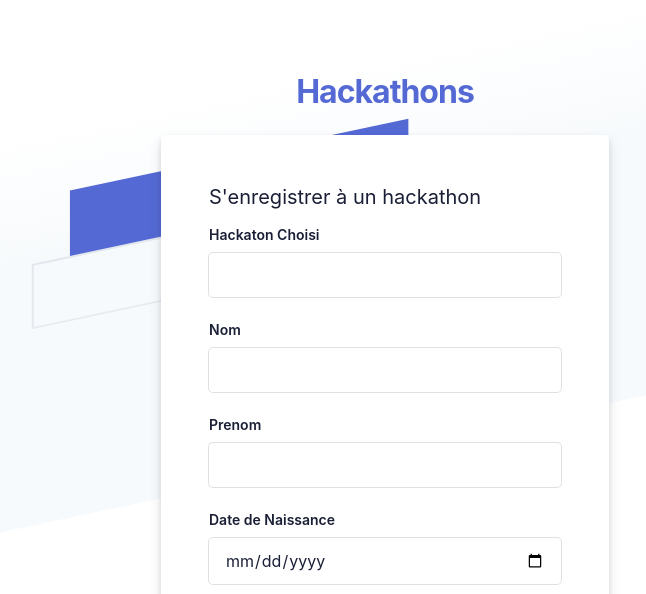
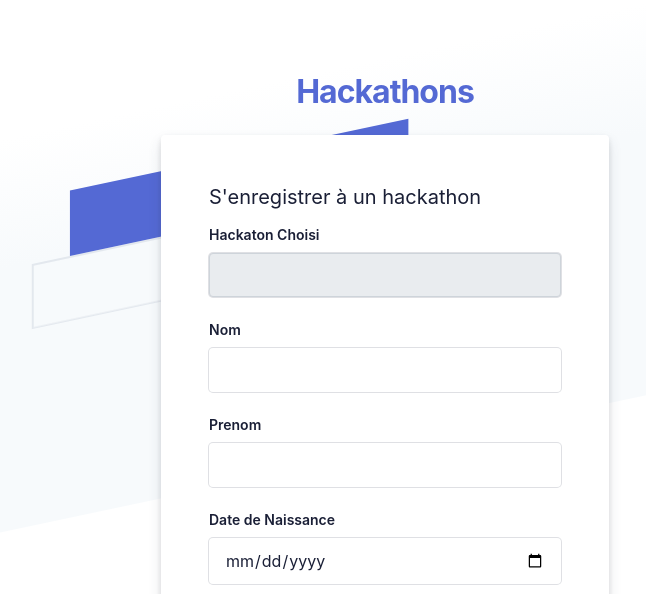
Before and after one commit to Lucidoss/hackaton, a Symfony app: template hackaton/templates/accueil/inscriptionhackathon.html.twig in a window 1280 px wide. Shown: the top 594 px of the page, without its empty margins (255-901 px from the left). Run offline with Twig, Linux system fonts and the light colour scheme; the template is opened without the code that fills it, so the values that code supplies are empty; some libraries are stand-ins or nearby versions.

Commit message:
inselectionnable theme hackathon

```diff
--- a/hackaton/templates/accueil/hackathon.html.twig
+++ b/hackaton/templates/accueil/hackathon.html.twig
@@ -46,7 +46,6 @@
 	<h1>Il existe
 		{{ lesHackathons|length() }}
 		Hackathons.</h1>
-	<button>Sort</button>
 </br></br><div class="row">
 
 
@@ -91,7 +90,7 @@ Places:
 		    border-radius: 4px;
 		    outline-color: rgb(84 105 212 / 0.5);
 		    background-color: rgb(255, 255, 255);
-		    box-shadow: rgb(0 0 0 / 0%) 0px 0px 0px 0px, rgb(0 0 0 / 0%) 0px 0px 0px 0px, rgb(0 0 0 / 0%) 0px 0px 0px 0px, rgb(60 66 87 / 16%) 0px 0px 0px 1px, rgb(0 0 0 / 0%) 0px 0px 0px 0px, rgb(0 0 0 / 0%) 0px 0px 0px 0px, rgb(0 0 0 / 0%) 0px 0px 0px 0px;">S'inscrire à ce hackathon</button></a></div></div></ul></br></div></div>{% endfor %};
+		    box-shadow: rgb(0 0 0 / 0%) 0px 0px 0px 0px, rgb(0 0 0 / 0%) 0px 0px 0px 0px, rgb(0 0 0 / 0%) 0px 0px 0px 0px, rgb(60 66 87 / 16%) 0px 0px 0px 1px, rgb(0 0 0 / 0%) 0px 0px 0px 0px, rgb(0 0 0 / 0%) 0px 0px 0px 0px, rgb(0 0 0 / 0%) 0px 0px 0px 0px;">S'inscrire à ce hackathon</button></a></div></div></ul></br></div></div>{% endfor %}
 			</div>
 			</div>
 			{% endblock %}
--- a/hackaton/templates/accueil/inscriptionhackathon.html.twig
+++ b/hackaton/templates/accueil/inscriptionhackathon.html.twig
@@ -54,7 +54,18 @@
 								<form id="stripe-login">
 								<div class="field padding-bottom--24">
 										<label for="nom">Hackaton Choisi</label>
-										<input type="nom" name="nom" disabled value="{{ leHackathon.THEME }}">
+										<input type="nom" name="nom" id="disabledTextInput" value="{{ leHackathon.THEME }}" disabled style="display: block;
+    width: 100%;
+    padding: 0.375rem 0.75rem;
+    font-size: 1rem;
+    line-height: 1.5;
+    color: #495057;
+    background-color: #e9ecef;
+    background-clip: padding-box;
+    border: 1px solid #ced4da;
+    border-radius: 0.25rem;
+    transition: border-color .15s ease-in-out,box-shadow .15s ease-in-out;
+	background-color">
 									</div>
                                     <div class="field padding-bottom--24">
 										<label for="nom">Nom</label>
--- a/hackaton/templates/accueil/presentation.html.twig
+++ b/hackaton/templates/accueil/presentation.html.twig
@@ -40,7 +40,7 @@ margin-right: auto; color:black;">
     Un hackathon est un évènement durant lequel des groupes de développeurs volontaires se réunissent pendant une période de temps donnée afin de travailler sur des projets de programmation informatique de manière collaborative.
     </div>
 </br>
-<a href="/inscriptionhackathon">
+<a href="/hackathon">
 <button class="button-81" role="button">
 	<p style="font-size : 20px">
 		Inscrivez-vous à un hackathon ici !</p>
```
